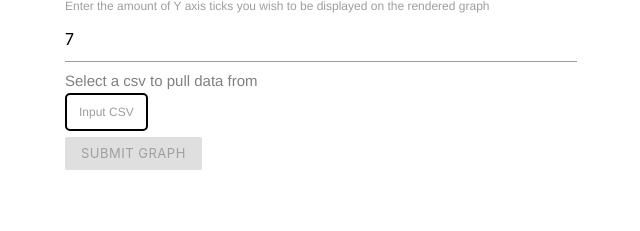
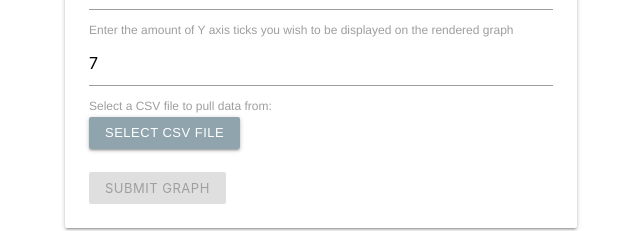
Before and after one commit to Group-10-Vue-Assignment/Cardiomyopathies-Data-Sharing-Platform, a Vue app: page /add-graph in a window 1280 px wide. Shown: the part 845-1076 px from the top of the page, without its empty margins (319-959 px from the left). Before the commit the page ends 1015 px from the top, so only its background shows below. Built offline with nearby package versions, Linux system fonts and the light colour scheme; no server answers; sample sign-in values are in the browser's storage; what vue3-apexcharts would draw is missing.

Commit message:
UI/UX Changes

```diff
--- a/src/App.vue
+++ b/src/App.vue
@@ -28,7 +28,7 @@ export default {
   -webkit-font-smoothing: antialiased;
   -moz-osx-font-smoothing: grayscale;
   text-align: center;
-  color: grey;
+  color: rgb(255, 255, 255);
 }
 * {
   padding: 0%;
@@ -38,6 +38,10 @@ export default {
   margin: 0 auto;
   display: flex;
   justify-content: center;
+}
+.pagination-btns {
+  margin-top: -15px;
+  margin-bottom: 15px;
 }
 form {
   width: 40%;
@@ -49,7 +53,13 @@ form {
 .displayBlock {
   display: block;
 }
+a.router-link-exact-active {
+  cursor: default;
+  background-color: rgba(255, 255, 255, 0.1);
+  text-decoration: none;
+}
 .noSelect {
+  cursor: default;
   user-select: none;
   -webkit-touch-callout: none;
   -webkit-user-select: none;
--- a/src/components/Dashboard.vue
+++ b/src/components/Dashboard.vue
@@ -11,24 +11,37 @@
         >
           View Details
         </button>
-
+        <br /><br />
         <ConfirmationBox
           v-if="userId == graph.graphInformation.userId"
           @deleteGraph="deleteGraph(graph.graphId)"
         />
       </div>
     </div>
-    <div class="white-text card-panel blue-grey lighten-1">
+    <div class="center">
+      <div class="row">
+        <div class="col s16 m16">
+          <div class="card-panel blue-grey">
+            <span class="white-text">
               <p>
-        Cardiomyopathy Type: {{ graph.graphInformation.cardiomyopathyType }}
+                Cardiomyopathy Type:
+                {{ graph.graphInformation.cardiomyopathyType }}
               </p>
-      <p>Mutated Gene Type: {{ graph.graphInformation.mutatedGeneType }}</p>
+              <p>
+                Mutated Gene Type: {{ graph.graphInformation.mutatedGeneType }}
+              </p>
               <p>Type of Data: {{ graph.graphInformation.typeOfData }}</p>
               <p>Paper: {{ graph.graphInformation.paper }}</p>
               <p>
                 Added on:
-        {{ graph.graphInformation.timeOfInsert.toDate().toDateString() }}
+                {{
+                  graph.graphInformation.timeOfInsert.toDate().toDateString()
+                }}
               </p>
+            </span>
+          </div>
+        </div>
+      </div>
     </div>
   </div>
   <div v-if="graphs.length != 0" class="pagination-btns">
--- a/src/components/FileReader.vue
+++ b/src/components/FileReader.vue
@@ -1,6 +1,9 @@
 <template>
-  <label class="text-reader" for="graphData">
-    Input CSV
+  <label
+    class="text-reader waves-effect waves-light btn-small blue-grey lighten-2"
+    for="graphData"
+  >
+    Select CSV File
     <input
       type="file"
       id="graphData"
@@ -9,6 +12,7 @@
       tabindex="-1"
     />
   </label>
+  <br />
 </template>
 
 <script>
@@ -69,20 +73,13 @@ export default {
 
 <style scoped>
 .text-reader {
-  position: relative;
-  overflow: hidden;
-  display: inline-block;
-
-  border: 2px solid black;
-  border-radius: 5px;
-  padding: 8px 12px;
   cursor: pointer;
 }
 .text-reader input {
   position: absolute;
   top: 0;
   left: 0;
+  opacity: 0;
   z-index: -1;
-  opacity: 0;
 }
 </style>
--- a/src/components/NavBar.vue
+++ b/src/components/NavBar.vue
@@ -3,7 +3,13 @@
     <div class="navbar-fixed">
       <nav class="blue-grey lighten-1">
         <div class="nav-wrapper">
-          <a href="#" class="noSelect brand-logo">Cardiomyopathy Hub</a>
+          <a
+            href="#"
+            class="noSelect brand-logo tooltipped"
+            data-position="bottom"
+            data-tooltip="A data sharing platform for the different types of cardiomyopathies"
+            >Cardiomyopathy Hub</a
+          >
           <a href="#" data-target="mobile-demo-nonuser" class="sidenav-trigger"
             ><i class="material-icons">menu</i></a
           >
@@ -21,7 +27,13 @@
     <div class="navbar-fixed">
       <nav class="blue-grey lighten-1">
         <div class="nav-wrapper">
-          <a class="noSelect brand-logo">Cardiomyopathy Hub</a>
+          <a
+            href="#"
+            class="noSelect brand-logo tooltipped"
+            data-position="bottom"
+            data-tooltip="A data sharing platform for the different types of cardiomyopathies"
+            >Cardiomyopathy Hub</a
+          >
           <a href="#" data-target="mobile-demo-user" class="sidenav-trigger"
             ><i class="material-icons">menu</i></a
           >
@@ -95,11 +107,6 @@ export default {
   cursor: pointer;
 }
 
-a.router-link-exact-active {
-  background-color: rgba(255, 255, 255, 0.1);
-  text-decoration: none;
-}
-
 .sidenav {
   text-align: left;
 }
--- a/src/components/UserNavBarList.vue
+++ b/src/components/UserNavBarList.vue
@@ -35,7 +35,7 @@
     >
   </li>
   <li class="logout" @click="$emit('handleClick')">
-    <router-link to="/">
+    <router-link to="/login">
       <i class=" material-icons right">exit_to_app</i>
       Logout
     </router-link>
--- a/src/views/AddGraph.vue
+++ b/src/views/AddGraph.vue
@@ -6,6 +6,7 @@
     </template>
   </PageBanner>
   <form @submit.prevent="submitData">
+    <div class="card-panel">
       <BaseSelect
         :options="cardiomyopathyTypeOptions"
         v-model="cardiomyopathyData.cardiomyopathyType"
@@ -64,8 +65,8 @@
       />
       <br />
       <label for="yTickAmount"
-      >Enter the amount of Y axis ticks you wish to be displayed on the rendered
-      graph</label
+        >Enter the amount of Y axis ticks you wish to be displayed on the
+        rendered graph</label
       >
       <input
         v-model="cardiomyopathyData.yTickAmount"
@@ -75,10 +76,13 @@
         max="10"
         required
       />
-    <p>Select a csv to pull data from</p>
+      <label>Select a CSV file to pull data from:</label>
+      <br />
       <FileReader @load="csvData = $event" @filename="tmpFilename = $event" />
       <br />
-    <p v-if="chosenFilename">Selected File: {{ chosenFilename }}</p>
+      <div class="white-text card-panel blue-grey" v-if="chosenFilename">
+        <span>Selected File: {{ chosenFilename }}</span>
+      </div>
       <div v-if="csvData != ''">
         <button
           @click="parseCSVData"
@@ -97,6 +101,7 @@
       >
         Submit Graph
       </button>
+    </div>
   </form>
 </template>
 
--- a/src/views/Login.vue
+++ b/src/views/Login.vue
@@ -48,6 +48,7 @@
       Sign Up
     </router-link>
   </div>
+  <br />
   <div class="button">
     <router-link
       to="/forgotpassword"
--- a/src/views/SearchDashboard.vue
+++ b/src/views/SearchDashboard.vue
@@ -8,9 +8,11 @@
     </template>
   </PageBanner>
   <div class="row">
-    <div class="col s6 m6">
+    <div class="col s10 m10">
       <form @submit.prevent="queryData">
+        <div class="card-panel blue-grey">
           <h5 class="header">Select Filters</h5>
+          <div class="card-panel">
             <BaseSelect
               :options="cardiomyopathyTypeOptions"
               v-model="cardiomyopathyData.cardiomyopathyType"
@@ -22,7 +24,6 @@
               v-model="cardiomyopathyData.mutatedGeneType"
               label="Select Mutated Gene Type"
             />
-
             <br />
             <button
               class="waves-effect waves-light btn-small blue-grey lighten-1"
@@ -30,6 +31,9 @@
             >
               Search
             </button>
+            <br />
+          </div>
+        </div>
       </form>
     </div>
     <div
```
Lines whose indentation alone changed are shown as unchanged.
